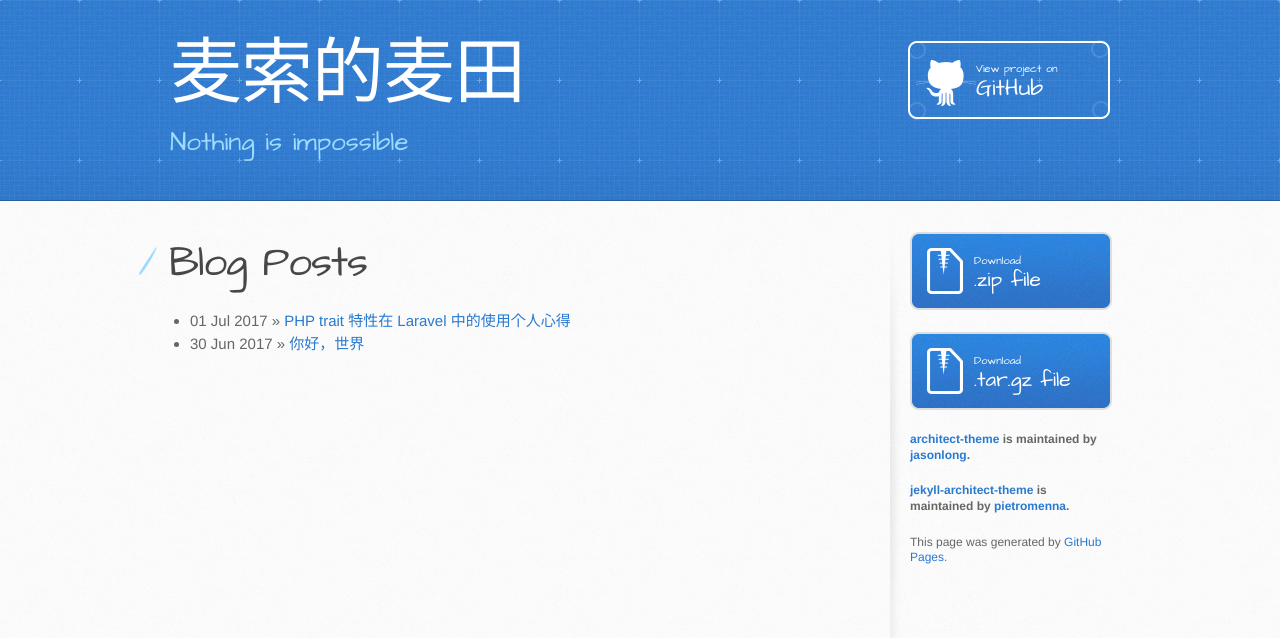
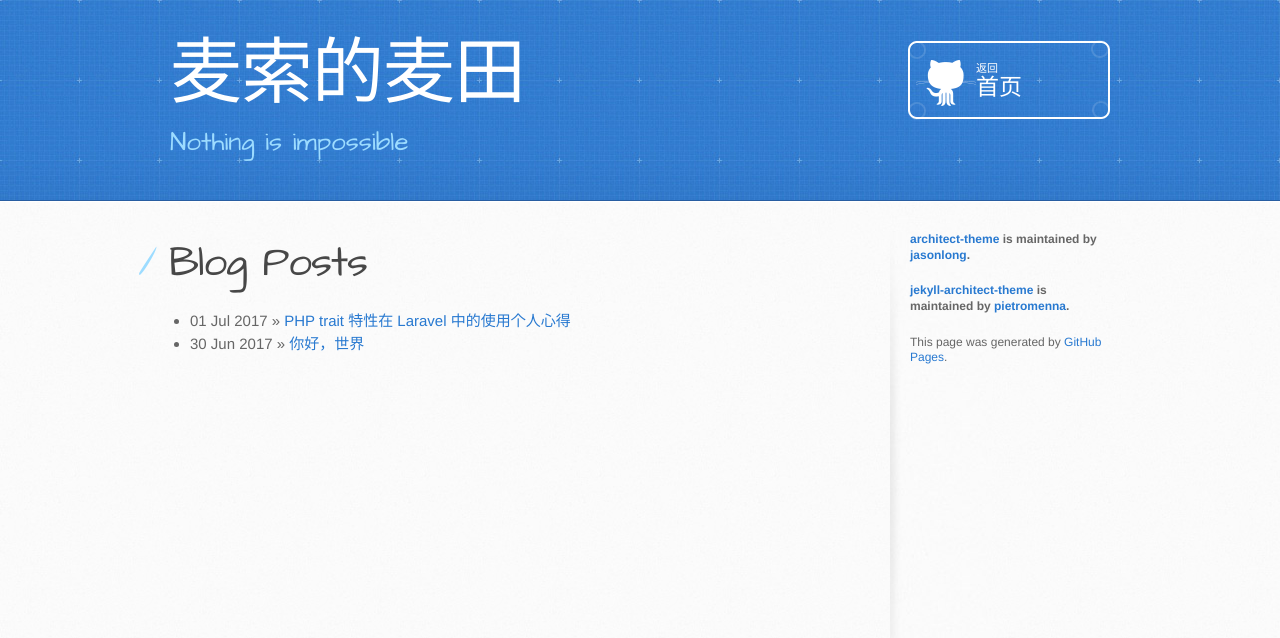
Before and after one commit to dongm2ez/m2ez.github.io, a Jekyll site: the page built from index.html, in a window 1280 px wide. Shown: the top 638 px of the page. Built offline with Jekyll 4.4.1, drawn with Linux system fonts in a browser that asks for light colours.

Commit message:
update layouts

```diff
--- a/_layouts/default.html
+++ b/_layouts/default.html
@@ -21,7 +21,7 @@
       <div class="inner">
         <h1> {{ site.name }} </h1>
         <h2>Nothing is impossible</h2>
-        <a href="https://github.com/pietromenna/jekyll-architect-theme" class="button"><small>View project on</small> GitHub</a>
+        <a href="/" class="button"><small>返回</small> 首页</a>
       </div>
     </header>
 
@@ -34,14 +34,14 @@
         </section>
 
         <aside id="sidebar">
-          <a href="https://github.com/pietromenna/jekyll-architect-theme/archive/master.zip" class="button">
+          <!--<a href="https://github.com/pietromenna/jekyll-architect-theme/archive/master.zip" class="button">
             <small>Download</small>
             .zip file
           </a>
           <a href="https://github.com/pietromenna/jekyll-architect-theme/archive/master.tar.gz" class="button">
             <small>Download</small>
             .tar.gz file
-          </a>
+          </a>-->
 
           <p class="repo-owner"><a href="https://github.com/jasonlong/architect-theme">architect-theme</a> is maintained by <a href="https://github.com/jasonlong">jasonlong</a>.</p>
 
```
